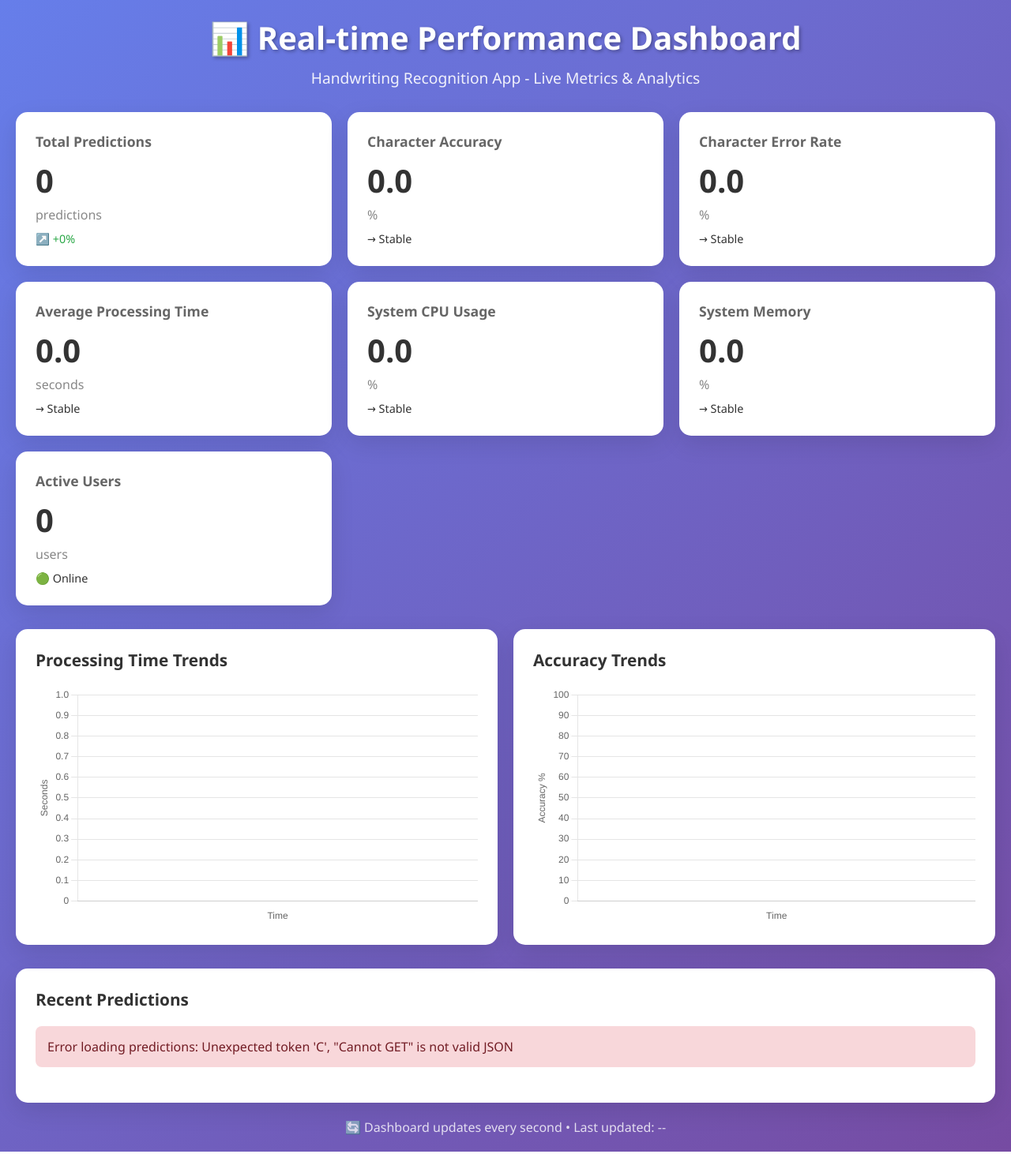
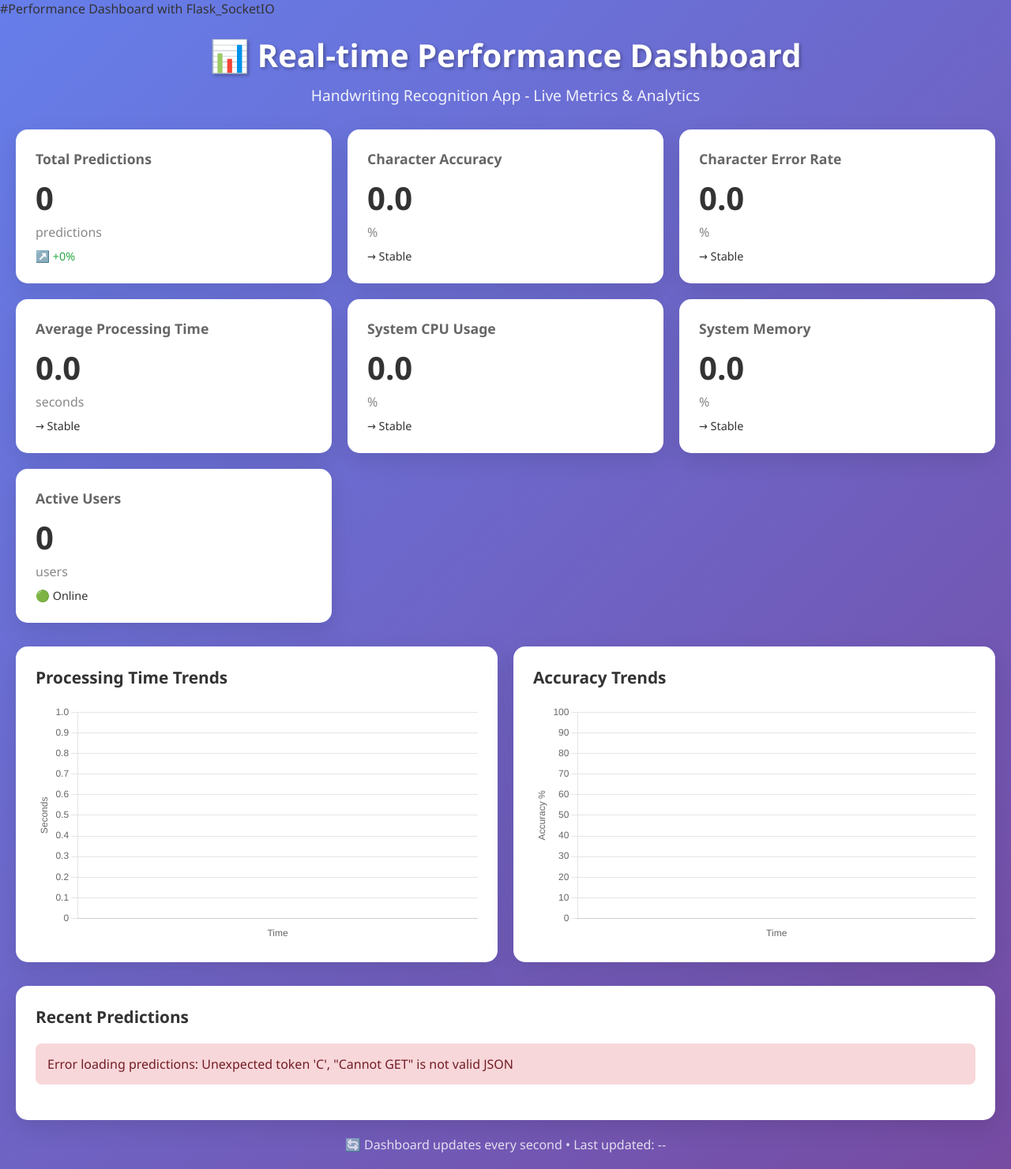
Before and after one commit to anindyahepth/HDocReader_app, a Flask app: template templates/dashboard.html in a window 1280 px wide. Shown: the whole page at 79% size. Before the commit the page ends 1459 px from the top, so only its background shows below. Run offline with Flask 2, Linux system fonts and the light colour scheme; the template is opened without the code that fills it, so the values that code supplies are empty; some libraries are stand-ins or nearby versions.

Commit message:
Updated Performance Dashboard.

```diff
--- a/templates/dashboard.html
+++ b/templates/dashboard.html
@@ -1,3 +1,4 @@
+#Performance Dashboard with Flask_SocketIO
 <!DOCTYPE html>
 <html lang="en">
 <head>
```
